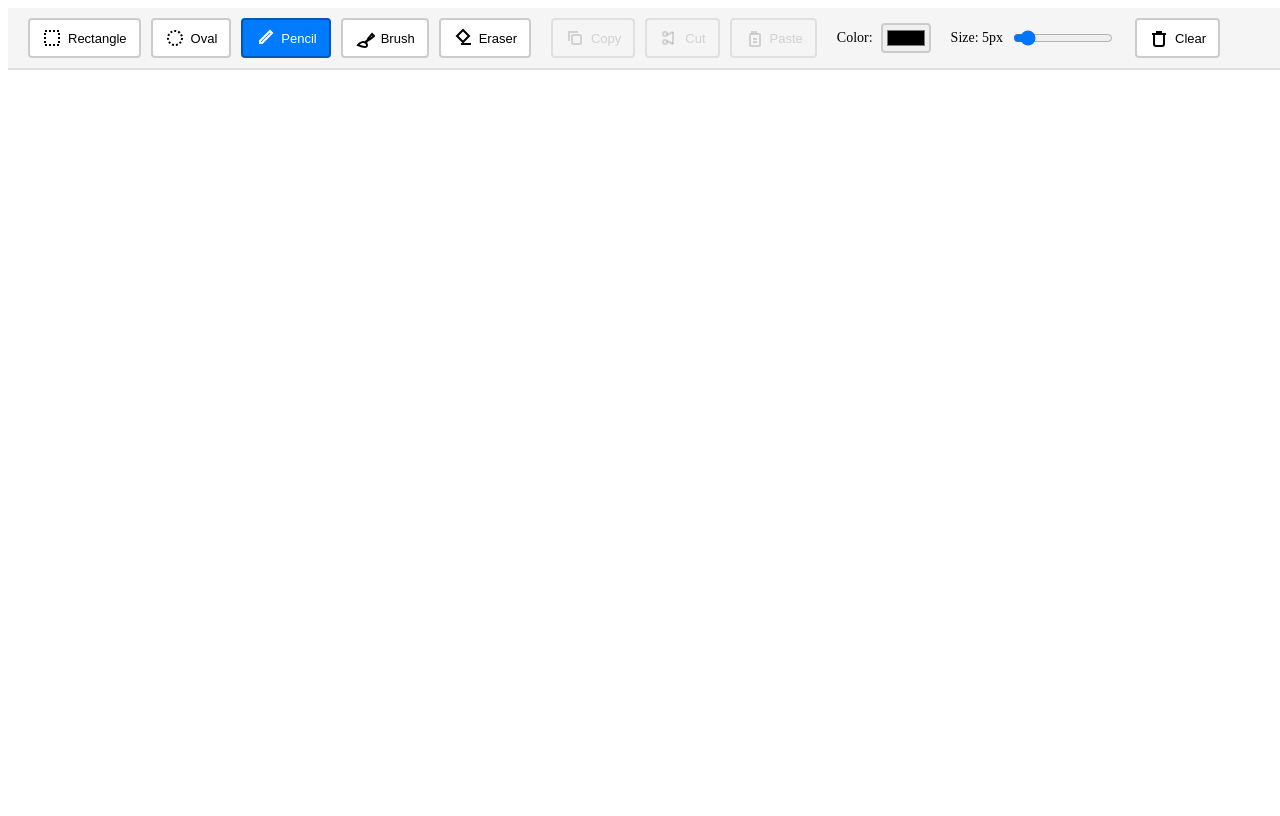
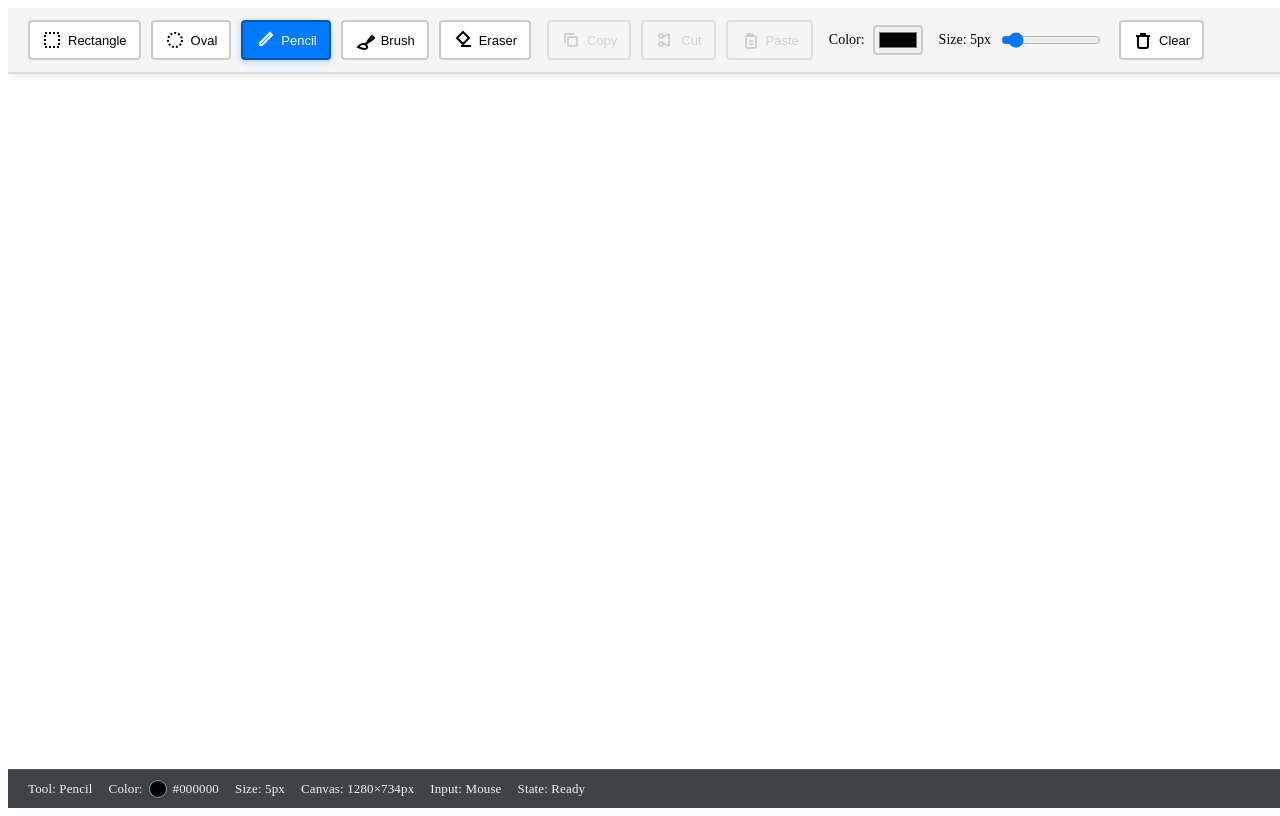
Before and after one commit to rosskuehl1/paint-app, a React (Vite) app: page / in a window 1280 px wide. Built offline with nearby package versions, Linux system fonts and the light colour scheme.

Commit message:
Enhance canvas interactions and styling

```diff
--- a/src/app/app.module.css
+++ b/src/app/app.module.css
@@ -6,22 +6,29 @@
   overflow: hidden;
   display: flex;
   flex-direction: column;
+  background-color: #f0f2f5;
 }
 
 .toolbar {
   display: flex;
   align-items: center;
-  gap: 20px;
-  padding: 10px 20px;
-  background-color: #f5f5f5;
+  gap: 16px;
+  padding: 12px 20px;
+  background-color: rgba(245, 245, 245, 0.95);
   border-bottom: 2px solid #ddd;
-  box-shadow: 0 2px 4px rgba(0, 0, 0, 0.1);
+  box-shadow: 0 2px 8px rgba(0, 0, 0, 0.08);
+  flex-wrap: wrap;
+  position: sticky;
+  top: 0;
+  z-index: 10;
+  backdrop-filter: blur(8px);
 }
 
 .toolGroup {
   display: flex;
   align-items: center;
   gap: 10px;
+  flex-wrap: wrap;
 }
 
 .toolButton {
@@ -35,6 +42,7 @@
   cursor: pointer;
   font-size: 14px;
   transition: all 0.2s;
+  min-height: 36px;
 }
 
 .toolButton svg {
@@ -54,6 +62,7 @@
   background-color: #007bff;
   color: white;
   border-color: #0056b3;
+  box-shadow: 0 2px 6px rgba(0, 123, 255, 0.3);
 }
 
 .toolButton:disabled {
@@ -65,6 +74,11 @@
 .toolButton:disabled:hover {
   background-color: #f5f5f5;
   border-color: #ccc;
+}
+
+.toolButton:focus-visible {
+  outline: 2px solid #007bff;
+  outline-offset: 2px;
 }
 
 .label {
@@ -97,6 +111,7 @@
   position: relative;
   flex: 1;
   overflow: hidden;
+  background: radial-gradient(circle at top, rgba(255, 255, 255, 0.9), rgba(240, 242, 245, 0.9));
 }
 
 .canvas {
@@ -106,6 +121,9 @@
   top: 0;
   left: 0;
   z-index: 1;
+  width: 100%;
+  height: 100%;
+  touch-action: none;
 }
 
 .canvas.pasteMode {
@@ -120,15 +138,55 @@
   left: 0;
   z-index: 2;
   pointer-events: auto;
+  width: 100%;
+  height: 100%;
+  touch-action: none;
 }
 
 .overlayCanvas.pasteMode {
   cursor: copy;
 }
 
+.statusBar {
+  display: flex;
+  align-items: center;
+  gap: 16px;
+  padding: 10px 20px;
+  background-color: rgba(33, 37, 41, 0.85);
+  color: #f1f3f5;
+  font-size: 13px;
+  flex-wrap: wrap;
+  border-top: 1px solid rgba(255, 255, 255, 0.1);
+  letter-spacing: 0.01em;
+  flex: 0 0 auto;
+}
+
+.statusItem {
+  display: inline-flex;
+  align-items: center;
+  gap: 6px;
+  white-space: nowrap;
+}
+
+.statusHighlight {
+  padding: 4px 8px;
+  border-radius: 999px;
+  background-color: rgba(0, 123, 255, 0.2);
+  color: #63b3ff;
+  font-weight: 600;
+}
+
+.colorSwatch {
+  width: 16px;
+  height: 16px;
+  border-radius: 50%;
+  border: 1px solid rgba(255, 255, 255, 0.6);
+  box-shadow: 0 0 4px rgba(0, 0, 0, 0.3);
+}
+
 .notification {
   position: fixed;
-  bottom: 30px;
+  bottom: 80px;
   left: 50%;
   transform: translateX(-50%);
   background-color: rgba(0, 0, 0, 0.8);
--- a/src/app/app.tsx
+++ b/src/app/app.tsx
@@ -6,37 +6,144 @@ type Tool = 'pencil' | 'brush' | 'eraser' | 'rectangle' | 'oval';
 export function App() {
   const canvasRef = useRef<HTMLCanvasElement>(null);
   const overlayCanvasRef = useRef<HTMLCanvasElement>(null);
+  const toolbarRef = useRef<HTMLDivElement>(null);
   const [tool, setTool] = useState<Tool>('pencil');
   const [color, setColor] = useState('#000000');
   const [brushSize, setBrushSize] = useState(5);
   const [isDrawing, setIsDrawing] = useState(false);
   const [selectionStart, setSelectionStart] = useState<{ x: number; y: number } | null>(null);
   const [selectedRegion, setSelectedRegion] = useState<{ x: number; y: number; width: number; height: number } | null>(null);
+  const [selectionShape, setSelectionShape] = useState<'rectangle' | 'oval' | null>(null);
   const [copiedImageData, setCopiedImageData] = useState<ImageData | null>(null);
   const [pastePreviewPos, setPastePreviewPos] = useState<{ x: number; y: number } | null>(null);
   const [isPastingMode, setIsPastingMode] = useState(false);
   const [notification, setNotification] = useState<string | null>(null);
+  const [canvasSize, setCanvasSize] = useState<{ width: number; height: number }>({ width: 0, height: 0 });
+  const [activePointerType, setActivePointerType] = useState<'mouse' | 'touch' | 'pen'>('mouse');
+  const [isPointerDown, setIsPointerDown] = useState(false);
+
+  const toolLabels: Record<Tool, string> = {
+    pencil: 'Pencil',
+    brush: 'Brush',
+    eraser: 'Eraser',
+    rectangle: 'Rectangle',
+    oval: 'Oval'
+  };
+
+  const pointerLabels: Record<'mouse' | 'touch' | 'pen', string> = {
+    mouse: 'Mouse',
+    touch: 'Touch',
+    pen: 'Stylus'
+  };
+
+  const resizeCanvas = useCallback(() => {
+    const canvas = canvasRef.current;
+    const overlayCanvas = overlayCanvasRef.current;
+    if (!canvas || !overlayCanvas) return;
+
+    const ctx = canvas.getContext('2d');
+    const overlayCtx = overlayCanvas.getContext('2d');
+    if (!ctx || !overlayCtx) return;
+
+    const toolbarHeight = toolbarRef.current?.getBoundingClientRect().height ?? 0;
+    const width = window.innerWidth;
+    const height = Math.max(window.innerHeight - toolbarHeight, 200);
+
+    const snapshotCanvas = document.createElement('canvas');
+    snapshotCanvas.width = canvas.width;
+    snapshotCanvas.height = canvas.height;
+    const snapshotCtx = snapshotCanvas.getContext('2d');
+    if (snapshotCtx) {
+      snapshotCtx.drawImage(canvas, 0, 0);
+    }
+
+    canvas.width = width;
+    canvas.height = height;
+    overlayCanvas.width = width;
+    overlayCanvas.height = height;
+
+    ctx.fillStyle = 'white';
+    ctx.fillRect(0, 0, width, height);
+
+    if (snapshotCanvas.width > 0 && snapshotCanvas.height > 0) {
+      ctx.drawImage(snapshotCanvas, 0, 0);
+    }
+
+    overlayCtx.clearRect(0, 0, width, height);
+    setCanvasSize({ width, height });
+  }, []);
+
+  useEffect(() => {
+    if (typeof window === 'undefined') return;
+    resizeCanvas();
+
+    window.addEventListener('resize', resizeCanvas);
+
+    let observer: ResizeObserver | null = null;
+    const toolbarEl = toolbarRef.current;
+    if ('ResizeObserver' in window && toolbarEl) {
+      observer = new ResizeObserver(() => resizeCanvas());
+      observer.observe(toolbarEl);
+    }
+
+    return () => {
+      window.removeEventListener('resize', resizeCanvas);
+      if (observer && toolbarEl) {
+        observer.unobserve(toolbarEl);
+      }
+      observer?.disconnect();
+    };
+  }, [resizeCanvas]);
 
   useEffect(() => {
     const canvas = canvasRef.current;
     const overlayCanvas = overlayCanvasRef.current;
     if (!canvas || !overlayCanvas) return;
 
-    const ctx = canvas.getContext('2d');
-    if (!ctx) return;
+    if (isPastingMode) {
+      canvas.style.cursor = 'copy';
+      overlayCanvas.style.cursor = 'copy';
+      return;
+    }
 
-    // Set canvas size
-    const width = window.innerWidth;
-    const height = window.innerHeight - 60; // Account for toolbar height
+    if (tool === 'pencil' || tool === 'brush' || tool === 'eraser') {
+      const visibleSize = Math.ceil(Math.min(Math.max(brushSize, 6), 64));
+      const diameter = visibleSize + 6;
+      const cursorCanvas = document.createElement('canvas');
+      cursorCanvas.width = diameter;
+      cursorCanvas.height = diameter;
+      const cursorCtx = cursorCanvas.getContext('2d');
 
-    canvas.width = width;
-    canvas.height = height;
-    overlayCanvas.width = width;
-    overlayCanvas.height = height;
+      if (cursorCtx) {
+        cursorCtx.clearRect(0, 0, diameter, diameter);
+        cursorCtx.beginPath();
+        cursorCtx.arc(diameter / 2, diameter / 2, visibleSize / 2, 0, Math.PI * 2);
+        cursorCtx.fillStyle = tool === 'eraser' ? 'rgba(255, 255, 255, 0.85)' : color;
+        cursorCtx.globalAlpha = tool === 'brush' ? 0.6 : 1;
+        cursorCtx.fill();
+        cursorCtx.globalAlpha = 1;
+        cursorCtx.lineWidth = 1;
+        cursorCtx.strokeStyle = 'rgba(0, 0, 0, 0.6)';
+        cursorCtx.stroke();
+      }
 
-    // Fill with white background
-    ctx.fillStyle = 'white';
-    ctx.fillRect(0, 0, canvas.width, canvas.height);
+      const hotspot = diameter / 2;
+      const dataUrl = cursorCanvas.toDataURL();
+      const cursorValue = `url(${dataUrl}) ${hotspot} ${hotspot}, crosshair`;
+      canvas.style.cursor = cursorValue;
+      overlayCanvas.style.cursor = cursorValue;
+    } else {
+      canvas.style.cursor = 'crosshair';
+      overlayCanvas.style.cursor = 'crosshair';
+    }
+  }, [tool, brushSize, color, isPastingMode]);
+
+  const getCanvasCoordinates = useCallback((canvas: HTMLCanvasElement, event: React.PointerEvent<HTMLCanvasElement>) => {
+    const rect = canvas.getBoundingClientRect();
+    return {
+      x: event.clientX - rect.left,
+      y: event.clientY - rect.top
+    };
   }, []);
 
   // Copy function - copies selected region
@@ -92,6 +199,7 @@ export function App() {
 
     // Clear selection
     setSelectedRegion(null);
+    setSelectionShape(null);
     const overlayCanvas = overlayCanvasRef.current;
     if (overlayCanvas) {
       const overlayCtx = overlayCanvas.getContext('2d');
@@ -107,6 +215,7 @@ export function App() {
     if (!copiedImageData) return;
     setIsPastingMode(true);
     setSelectedRegion(null);
+    setSelectionShape(null);
     setNotification('Click to paste');
 
     // Clear overlay
@@ -204,16 +313,24 @@ export function App() {
     overlayCtx.setLineDash([]);
   }, [isPastingMode, copiedImageData, pastePreviewPos]);
 
-  const startDrawing = (e: React.MouseEvent<HTMLCanvasElement>) => {
+  const startDrawing = (e: React.PointerEvent<HTMLCanvasElement>) => {
+    e.preventDefault();
     const canvas = canvasRef.current;
     if (!canvas) return;
 
     const ctx = canvas.getContext('2d');
     if (!ctx) return;
+    const point = getCanvasCoordinates(canvas, e);
+    const { x, y } = point;
 
-    const rect = canvas.getBoundingClientRect();
-    const x = e.clientX - rect.left;
-    const y = e.clientY - rect.top;
+    try {
+      e.currentTarget.setPointerCapture(e.pointerId);
+    } catch {
+      // ignore capture errors when pointer events are not fully supported
+    }
+
+    const normalizedPointer = e.pointerType === 'pen' ? 'pen' : e.pointerType === 'touch' ? 'touch' : 'mouse';
+    setActivePointerType(normalizedPointer);
 
     // Handle paste mode
     if (isPastingMode && copiedImageData) {
@@ -246,24 +363,27 @@ export function App() {
     }
 
     setIsDrawing(true);
+    setIsPointerDown(true);
 
     if (tool === 'rectangle' || tool === 'oval') {
       setSelectionStart({ x, y });
       setSelectedRegion(null);
+      setSelectionShape(null);
     } else {
       ctx.beginPath();
       ctx.moveTo(x, y);
     }
   };
 
-  const draw = (e: React.MouseEvent<HTMLCanvasElement>) => {
+  const draw = (e: React.PointerEvent<HTMLCanvasElement>) => {
+    if (e.pointerType === 'touch') {
+      e.preventDefault();
+    }
     const canvas = canvasRef.current;
     const overlayCanvas = overlayCanvasRef.current;
     if (!canvas || !overlayCanvas) return;
 
-    const rect = canvas.getBoundingClientRect();
-    const x = e.clientX - rect.left;
-    const y = e.clientY - rect.top;
+    const { x, y } = getCanvasCoordinates(canvas, e);
 
     // Update paste preview position
     if (isPastingMode) {
@@ -283,8 +403,16 @@ export function App() {
 
       overlayCtx.clearRect(0, 0, overlayCanvas.width, overlayCanvas.height);
 
-      const width = x - selectionStart.x;
-      const height = y - selectionStart.y;
+      let width = x - selectionStart.x;
+      let height = y - selectionStart.y;
+
+      if (e.shiftKey) {
+        const size = Math.max(Math.abs(width), Math.abs(height));
+        const widthSign = width === 0 ? 1 : Math.sign(width);
+        const heightSign = height === 0 ? 1 : Math.sign(height);
+        width = size * widthSign;
+        height = size * heightSign;
+      }
 
       overlayCtx.strokeStyle = '#000';
       overlayCtx.lineWidth = 1;
@@ -342,7 +470,7 @@ export function App() {
     }
   };
 
-  const stopDrawing = (e?: React.MouseEvent<HTMLCanvasElement>) => {
+  const stopDrawing = (e?: React.PointerEvent<HTMLCanvasElement>) => {
     const canvas = canvasRef.current;
     const overlayCanvas = overlayCanvasRef.current;
     if (!canvas || !overlayCanvas) return;
@@ -352,12 +480,18 @@ export function App() {
     if (!ctx || !overlayCtx) return;
 
     if (isDrawing && selectionStart && e && (tool === 'rectangle' || tool === 'oval')) {
-      const rect = canvas.getBoundingClientRect();
-      const x = e.clientX - rect.left;
-      const y = e.clientY - rect.top;
+      const { x, y } = getCanvasCoordinates(canvas, e);
 
-      const width = x - selectionStart.x;
-      const height = y - selectionStart.y;
+      let width = x - selectionStart.x;
+      let height = y - selectionStart.y;
+
+      if (e.shiftKey) {
+        const size = Math.max(Math.abs(width), Math.abs(height));
+        const widthSign = width === 0 ? 1 : Math.sign(width);
+        const heightSign = height === 0 ? 1 : Math.sign(height);
+        width = size * widthSign;
+        height = size * heightSign;
+      }
 
       setSelectedRegion({
         x: selectionStart.x,
@@ -365,19 +499,79 @@ export function App() {
         width,
         height
       });
+      setSelectionShape(tool);
     }
 
     setIsDrawing(false);
+    setIsPointerDown(false);
     ctx.closePath();
     ctx.globalAlpha = 1; // Reset alpha
     ctx.globalCompositeOperation = 'source-over';
     ctx.shadowBlur = 0;
     overlayCtx.setLineDash([]);
+    setSelectionStart(null);
+
+    if (e) {
+      try {
+        if (e.currentTarget.hasPointerCapture(e.pointerId)) {
+          e.currentTarget.releasePointerCapture(e.pointerId);
+        }
+      } catch {
+        // ignore pointer capture release errors
+      }
+    }
   };
+
+  useEffect(() => {
+    if (isDrawing) return;
+    const overlayCanvas = overlayCanvasRef.current;
+    if (!overlayCanvas) return;
+
+    const overlayCtx = overlayCanvas.getContext('2d');
+    if (!overlayCtx) return;
+
+    overlayCtx.clearRect(0, 0, overlayCanvas.width, overlayCanvas.height);
+
+    if (!selectedRegion || !selectionShape) return;
+
+    const normalizedRegion = {
+      x: selectedRegion.width < 0 ? selectedRegion.x + selectedRegion.width : selectedRegion.x,
+      y: selectedRegion.height < 0 ? selectedRegion.y + selectedRegion.height : selectedRegion.y,
+      width: Math.abs(selectedRegion.width),
+      height: Math.abs(selectedRegion.height)
+    };
+
+    overlayCtx.strokeStyle = selectionShape === 'oval' ? '#0d6efd' : '#007bff';
+    overlayCtx.lineWidth = 1;
+    overlayCtx.setLineDash([6, 6]);
+
+    if (selectionShape === 'rectangle') {
+      overlayCtx.strokeRect(
+        normalizedRegion.x,
+        normalizedRegion.y,
+        normalizedRegion.width,
+        normalizedRegion.height
+      );
+    } else if (selectionShape === 'oval') {
+      overlayCtx.beginPath();
+      overlayCtx.ellipse(
+        normalizedRegion.x + normalizedRegion.width / 2,
+        normalizedRegion.y + normalizedRegion.height / 2,
+        Math.abs(normalizedRegion.width / 2),
+        Math.abs(normalizedRegion.height / 2),
+        0,
+        0,
+        2 * Math.PI
+      );
+      overlayCtx.stroke();
+    }
+
+    overlayCtx.setLineDash([]);
+  }, [selectedRegion, selectionShape, isDrawing, canvasSize]);
 
   return (
     <div className={styles.container}>
-      <div className={styles.toolbar}>
+      <div className={styles.toolbar} ref={toolbarRef}>
         <div className={styles.toolGroup}>
           <button
             className={`${styles.toolButton} ${tool === 'rectangle' ? styles.active : ''}`}
@@ -514,6 +708,13 @@ export function App() {
               if (!ctx) return;
               ctx.fillStyle = 'white';
               ctx.fillRect(0, 0, canvas.width, canvas.height);
+              setSelectedRegion(null);
+              setSelectionShape(null);
+              const overlayCanvas = overlayCanvasRef.current;
+              if (overlayCanvas) {
+                const overlayCtx = overlayCanvas.getContext('2d');
+                overlayCtx?.clearRect(0, 0, overlayCanvas.width, overlayCanvas.height);
+              }
             }}
             title="Clear Canvas"
           >
@@ -528,19 +729,42 @@ export function App() {
         <canvas
           ref={canvasRef}
           className={`${styles.canvas} ${isPastingMode ? styles.pasteMode : ''}`}
-          onMouseDown={startDrawing}
-          onMouseMove={draw}
-          onMouseUp={stopDrawing}
-          onMouseLeave={stopDrawing}
+          onPointerDown={startDrawing}
+          onPointerMove={draw}
+          onPointerUp={stopDrawing}
+          onPointerLeave={stopDrawing}
+          onPointerCancel={stopDrawing}
         />
         <canvas
           ref={overlayCanvasRef}
           className={`${styles.overlayCanvas} ${isPastingMode ? styles.pasteMode : ''}`}
-          onMouseDown={startDrawing}
-          onMouseMove={draw}
-          onMouseUp={stopDrawing}
-          onMouseLeave={stopDrawing}
+          onPointerDown={startDrawing}
+          onPointerMove={draw}
+          onPointerUp={stopDrawing}
+          onPointerLeave={stopDrawing}
+          onPointerCancel={stopDrawing}
         />
+      </div>
+      <div className={styles.statusBar}>
+        <span className={styles.statusItem}>Tool: {toolLabels[tool]}</span>
+        <span className={styles.statusItem}>
+          Color:
+          <span
+            className={styles.colorSwatch}
+            style={{ backgroundColor: tool === 'eraser' ? '#ffffff' : color }}
+            aria-hidden="true"
+          />
+          {tool === 'eraser' ? 'Eraser white' : color.toUpperCase()}
+        </span>
+        <span className={styles.statusItem}>Size: {brushSize}px</span>
+        <span className={styles.statusItem}>
+          Canvas: {canvasSize.width > 0 && canvasSize.height > 0 ? `${canvasSize.width}×${canvasSize.height}px` : 'Sizing…'}
+        </span>
+        <span className={styles.statusItem}>Input: {pointerLabels[activePointerType]}</span>
+        <span className={styles.statusItem}>State: {isPointerDown ? 'Drawing' : 'Ready'}</span>
+        {isPastingMode && (
+          <span className={styles.statusHighlight}>Paste mode active · Click to place</span>
+        )}
       </div>
       {notification && (
         <div className={styles.notification}>
```
